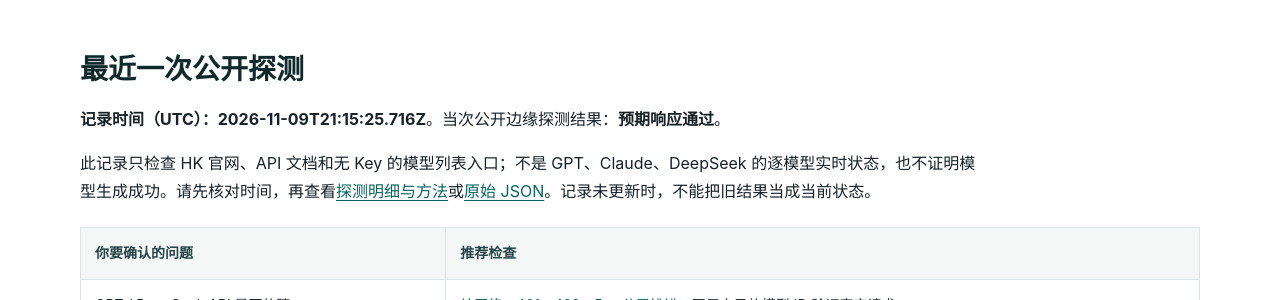
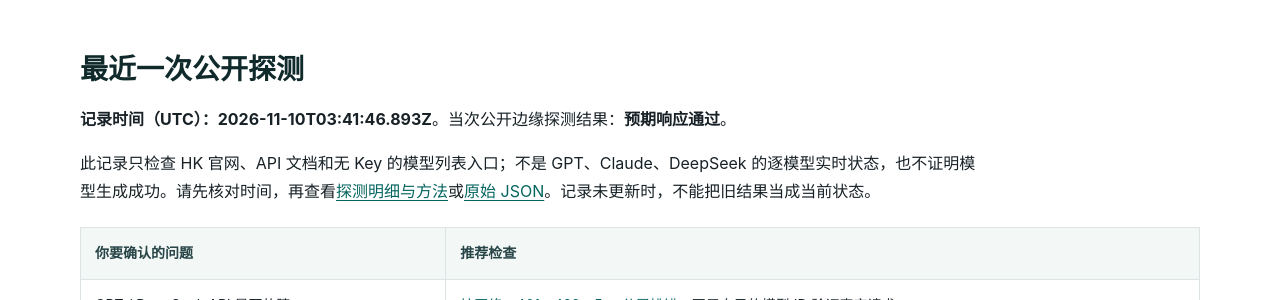
Before and after one commit to KKWANG4444/api-status, a Jekyll site: the page built from index.md, in a window 1280 px wide and 900 px high, scrolled down 364 px. Shown: the part 151-451 px from the top of the window. Built offline with Jekyll 4.4.1, drawn with Linux system fonts in a browser that asks for light colours.

Commit message:
chore: update public edge status

```diff
--- a/_data/status.json
+++ b/_data/status.json
@@ -1,7 +1,7 @@
 {
   "status": "operational",
-  "checked_at": "2026-11-09T21:15:25.716Z",
-  "duration_ms": 629,
+  "checked_at": "2026-11-10T03:41:46.893Z",
+  "duration_ms": 1144,
   "overall": true,
   "components": [
     {
@@ -10,7 +10,7 @@
       "url": "https://www.aifast.hk/",
       "ok": true,
       "status": 200,
-      "elapsed_ms": 564,
+      "elapsed_ms": 413,
       "content_type": "text/html; charset=utf-8",
       "detail": "Expected public edge response"
     },
@@ -20,7 +20,7 @@
       "url": "https://api.aifast.hk/",
       "ok": true,
       "status": 200,
-      "elapsed_ms": 258,
+      "elapsed_ms": 1110,
       "content_type": "text/html",
       "detail": "Expected public edge response"
     },
@@ -30,7 +30,7 @@
       "url": "https://www.aifast.hk/v1/models",
       "ok": true,
       "status": 401,
-      "elapsed_ms": 596,
+      "elapsed_ms": 421,
       "content_type": "application/json; charset=utf-8",
       "detail": "Expected public edge response"
     }
--- a/data/status.json
+++ b/data/status.json
@@ -1,7 +1,7 @@
 {
   "status": "operational",
-  "checked_at": "2026-11-09T21:15:25.716Z",
-  "duration_ms": 629,
+  "checked_at": "2026-11-10T03:41:46.893Z",
+  "duration_ms": 1144,
   "overall": true,
   "components": [
     {
@@ -10,7 +10,7 @@
       "url": "https://www.aifast.hk/",
       "ok": true,
       "status": 200,
-      "elapsed_ms": 564,
+      "elapsed_ms": 413,
       "content_type": "text/html; charset=utf-8",
       "detail": "Expected public edge response"
     },
@@ -20,7 +20,7 @@
       "url": "https://api.aifast.hk/",
       "ok": true,
       "status": 200,
-      "elapsed_ms": 258,
+      "elapsed_ms": 1110,
       "content_type": "text/html",
       "detail": "Expected public edge response"
     },
@@ -30,7 +30,7 @@
       "url": "https://www.aifast.hk/v1/models",
       "ok": true,
       "status": 401,
-      "elapsed_ms": 596,
+      "elapsed_ms": 421,
       "content_type": "application/json; charset=utf-8",
       "detail": "Expected public edge response"
     }
```
